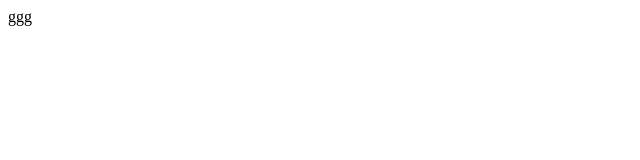
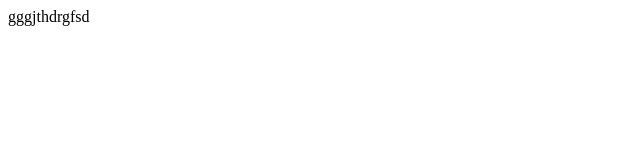
Before and after one commit to pengwy/gitflow, a plain HTML site: page index.html in a window 1280 px wide. Shown: the full height of the page, 0-640 px from the left. Drawn offline with Linux system fonts and the light colour scheme.

Commit message:
服务端修改
个

```diff
--- a/index.html
+++ b/index.html
@@ -7,6 +7,6 @@
     <title>Document</title>
 </head>
 <body>
-    ggg
+    gggjthdrgfsd
 </body>
 </html>
```
